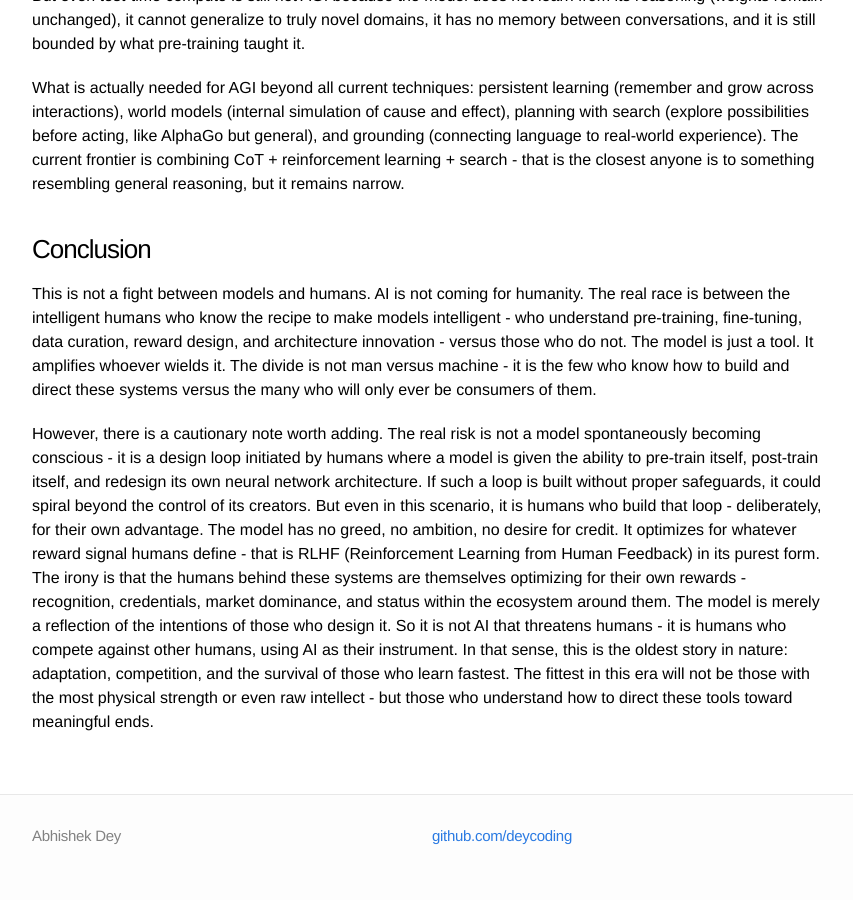
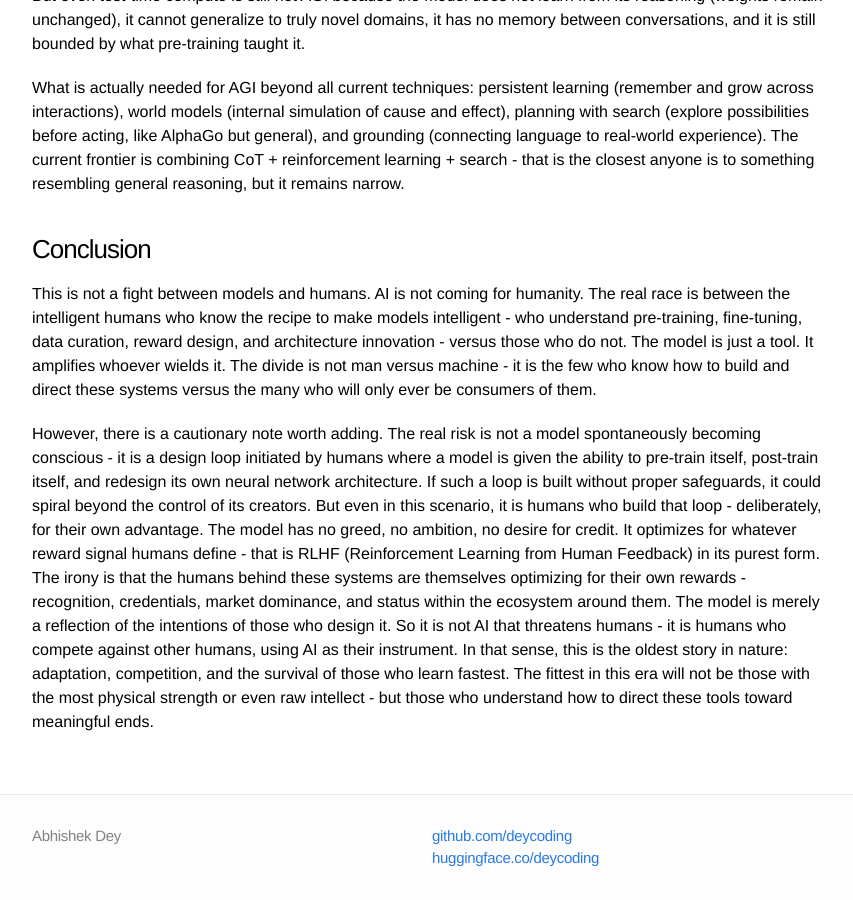
Before and after one commit to deycoding/deycoding.github.io, a Jekyll site: the page built from _posts/2026-06-14-can-ai-develop-intelligence.md, in a window 1280 px wide and 900 px high, scrolled down 3424 px. Shown: the whole window, without its empty margins (208-1061 px from the left). Built offline with Jekyll 4.4.1, drawn with Linux system fonts in a browser that asks for light colours; before the commit the page ends 4301 px from its top, so only the background shows below that.

Commit message:
Add HuggingFace link to footer

```diff
--- a/_includes/footer.html
+++ b/_includes/footer.html
@@ -8,6 +8,7 @@
     <div class="footer-col-2 column">
       <ul>
         <li><a href="https://github.com/{{ site.github_username }}">github.com/{{ site.github_username }}</a></li>
+        <li><a href="https://huggingface.co/deycoding">huggingface.co/deycoding</a></li>
       </ul>
     </div>
   </div>
```
